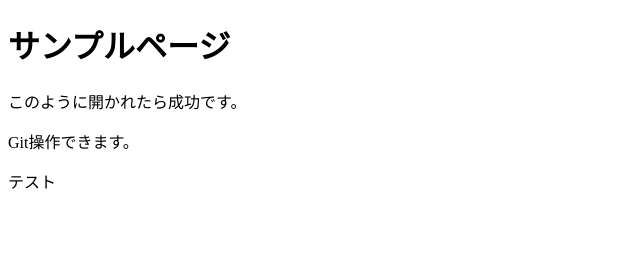
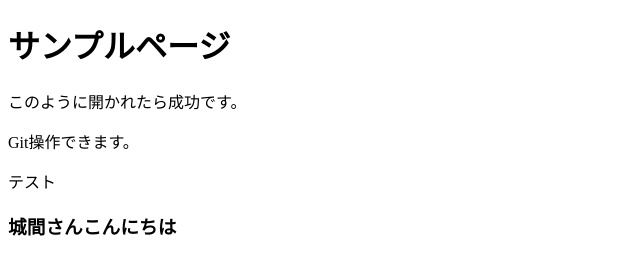
Before and after one commit to Gaachaman/Sample, a plain HTML site: page index.html in a window 1280 px wide. Shown: the whole page, without its empty margins (0-640 px from the left). Drawn offline with Linux system fonts and the light colour scheme.

Commit message:
城間さんに挨拶文追加

```diff
--- a/index.html
+++ b/index.html
@@ -13,6 +13,7 @@
       <div>このように開かれたら成功です。</div>
       <p>Git操作できます。</p>
       <p>テスト</p>
+      <h3>城間さんこんにちは</h3>
     </main>
   </body>
 </html>
```
